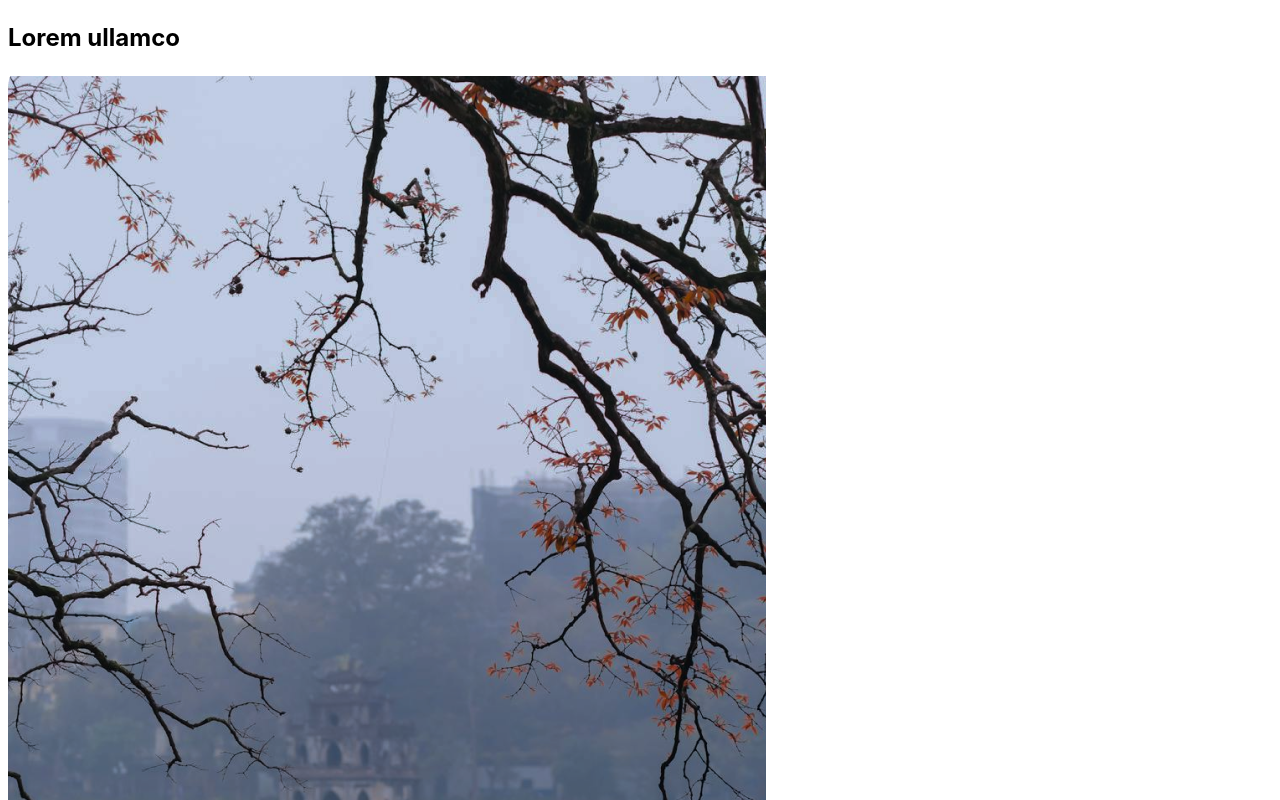
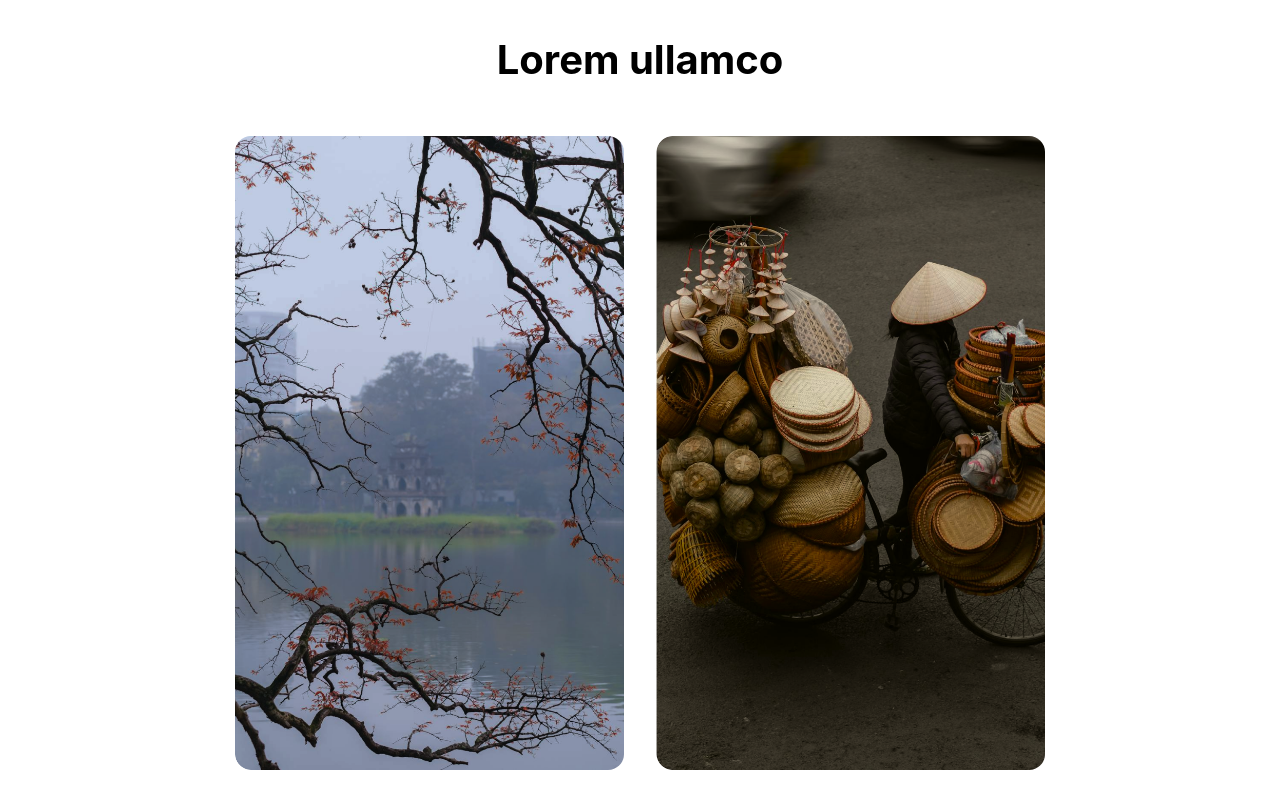
Before and after one commit to Sangtm12/wgentech, a React (Vite) app: page / in a window 1280 px wide. Shown: the top 800 px of the page. Built offline with nearby package versions, Linux system fonts and the light colour scheme.

Commit message:
feat: intro section - add CSS for desktop

```diff
--- /dev/null
+++ b/src/App.css
@@ -0,0 +1,34 @@
+.app-container {
+  max-width: 1376px;
+  margin: auto;
+}
+
+section.intro {
+  max-width: 810px;
+  margin: auto;
+  margin-bottom: 80px;
+}
+
+h2.intro__title {
+  font-size: 40px;
+  line-height: 54px;
+  text-align: center;
+  margin-bottom: 8px;
+}
+
+div.intro__image-container {
+  display: flex;
+  gap: 32.5px;
+  padding: 41px 0px;
+  overflow: hidden;
+}
+
+img.intro__image {
+  border-radius: 16px;
+  flex: 1 1 0px;
+  min-width: 0;
+}
+
+p.intro__text {
+  text-align: center;
+}
--- a/src/App.tsx
+++ b/src/App.tsx
@@ -1,10 +1,14 @@
+import "./app.css";
+
 const App = () => {
   return (
     <div className="app-container">
       <section className="intro">
         <h2 className="intro__title">Lorem ullamco</h2>
-        <img src="/image-1.png" className="intro__image" />
-        <img src="/image-2.png" className="intro__image" />
+        <div className="intro__image-container">
+          <img src="/image-1.png" className="intro__image" />
+          <img src="/image-2.png" className="intro__image" />
+        </div>
         <p className="intro__text">
           Lorem ipsum dolor sit amet, consectetur adipiscing elit. Excepteur
           eiusmod consectetur proident Lorem reprehenderit esse do anim velit in
```
